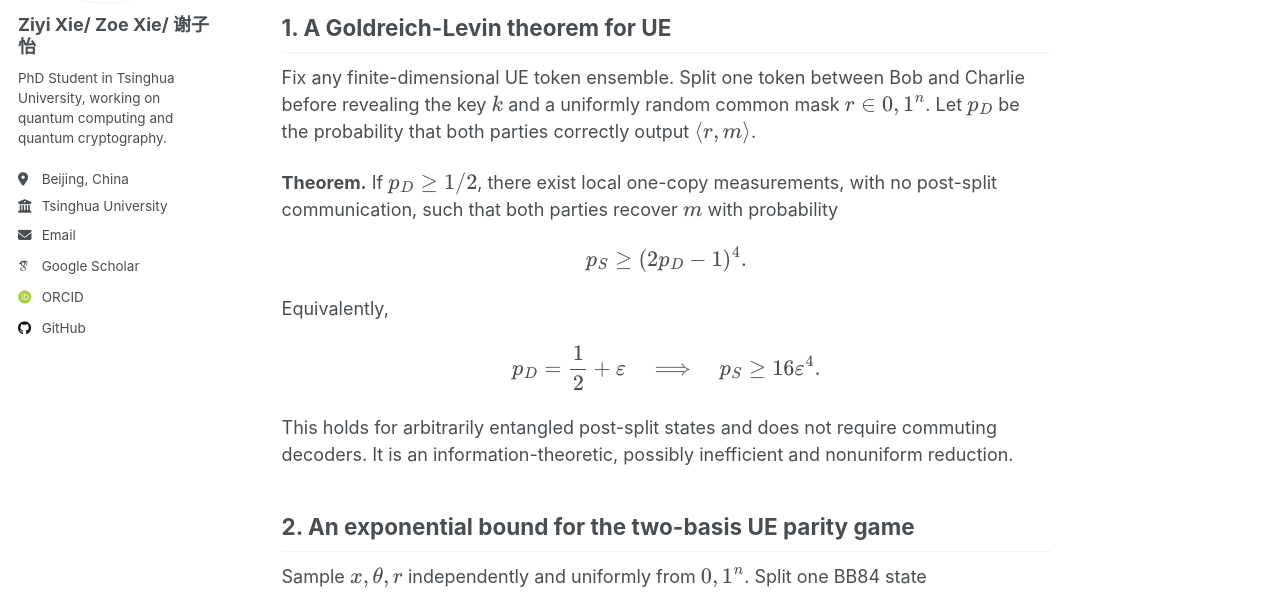
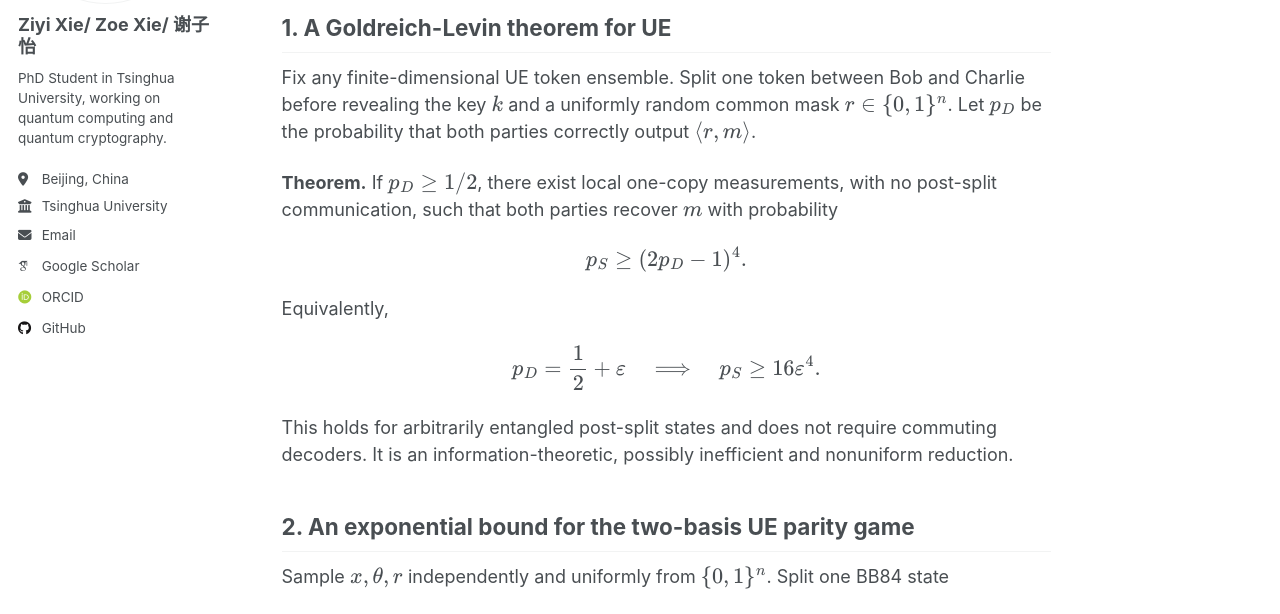
Before and after one commit to zoeabcd/zoeabcd.github.io, a Jekyll site: the page built from _posts/2026-07-30-common-mask-unclonability-results.md, in a window 1280 px wide and 900 px high. Shown: the part 281-895 px from the top of the window. Built offline with Jekyll 4.4.1, drawn with Linux system fonts in a browser that asks for light colours; some web fonts are replaced; a script that is not in the unit is left out.

Commit message:
Preserve set braces in MathJax

```diff
--- a/_posts/2026-07-30-common-mask-unclonability-results.md
+++ b/_posts/2026-07-30-common-mask-unclonability-results.md
@@ -20,7 +20,7 @@ encryption (UE).
 
 Fix any finite-dimensional UE token ensemble. Split one token between Bob and
 Charlie before revealing the key \\(k\\) and a uniformly random common mask
-\\(r\in\{0,1\}^n\\). Let \\(p_D\\) be the probability that both parties correctly
+\\(r\in\lbrace 0,1\rbrace^n\\). Let \\(p_D\\) be the probability that both parties correctly
 output \\(\langle r,m\rangle\\).
 
 **Theorem.** If \\(p_D\geq1/2\\), there exist local one-copy measurements, with
@@ -45,7 +45,7 @@ nonuniform reduction.
 
 ## 2. An exponential bound for the two-basis UE parity game
 
-Sample \\(x,\theta,r\\) independently and uniformly from \\(\{0,1\}^n\\). Split
+Sample \\(x,\theta,r\\) independently and uniformly from \\(\lbrace 0,1\rbrace^n\\). Split
 one BB84 state
 
 \\[
```
